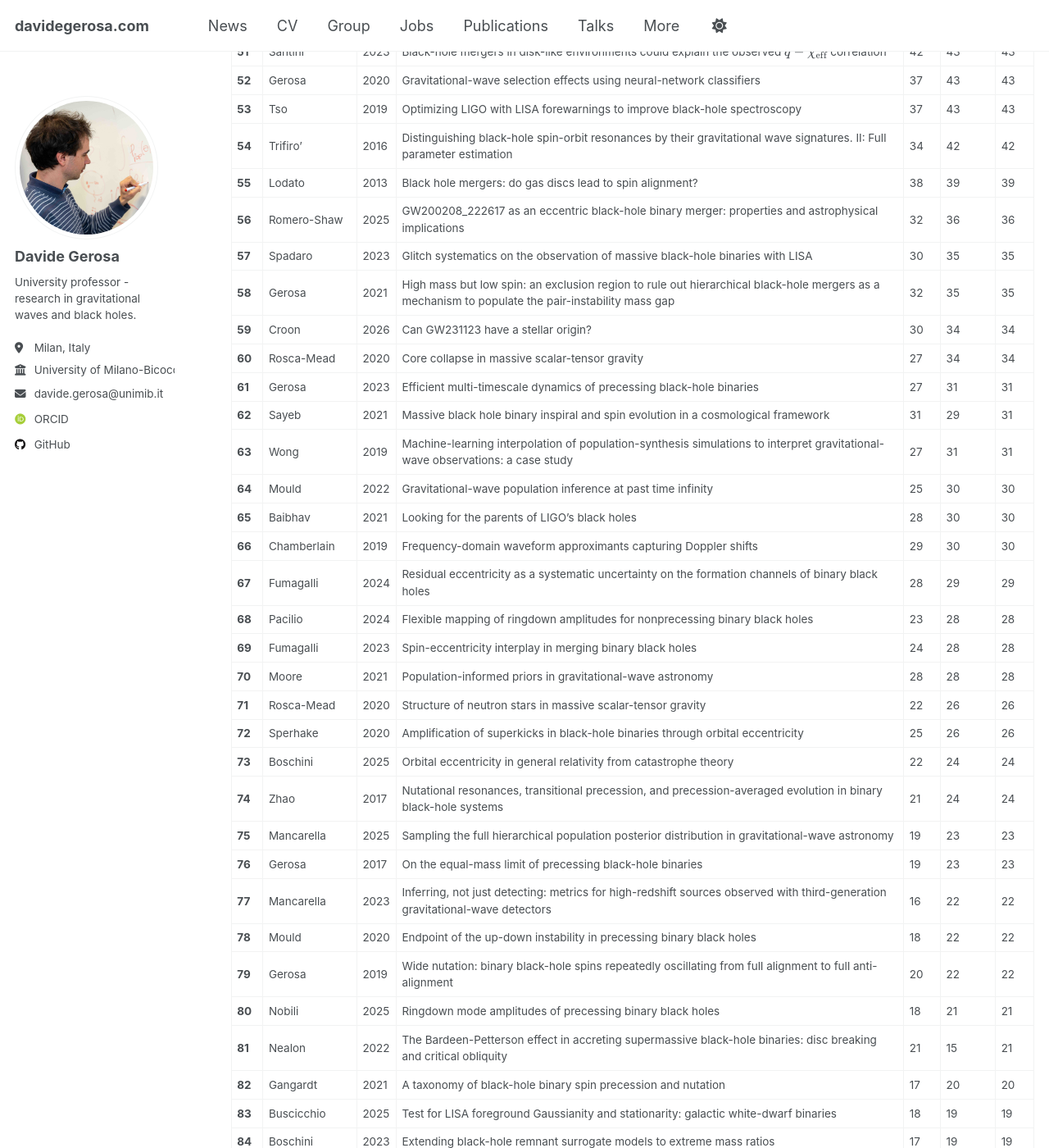
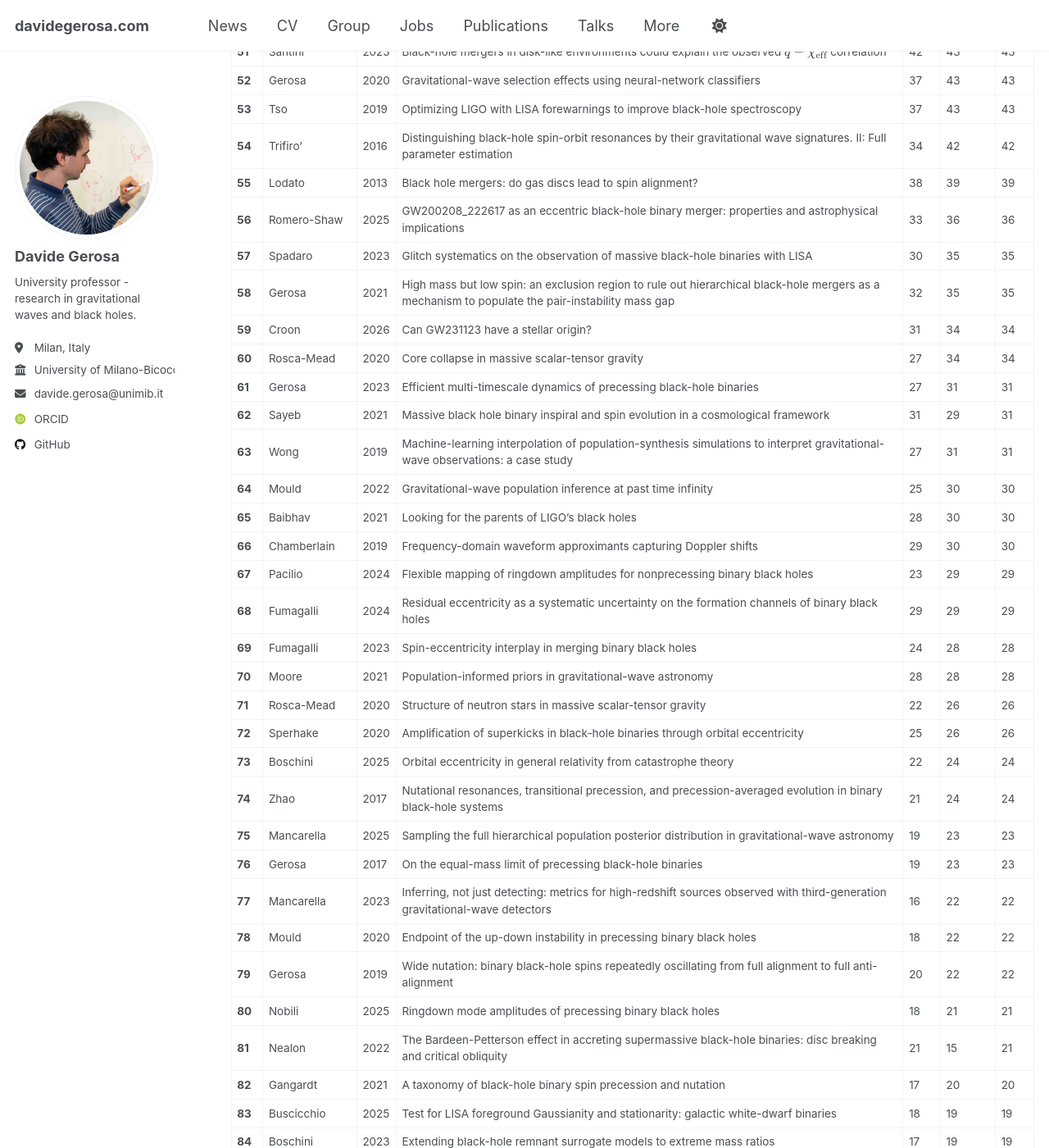
Before and after one commit to dgerosa/website, a Jekyll site: the page built from _pages/citations.md, in a window 1280 px wide and 1400 px high, scrolled down 2545 px. Shown: the whole window at 82% size. Built offline with Jekyll 4.4.1, drawn with Linux system fonts in a browser that asks for light colours; some web fonts are replaced; some of the changed text lies outside the part shown.

Commit message:
Website update from workflow

```diff
--- a/_pages/_citations.md
+++ b/_pages/_citations.md
@@ -64,10 +64,10 @@
 | **53** | Tso | 2019 | Optimizing LIGO with LISA forewarnings to improve black-hole spectroscopy | 37 | 43 | 43 |
 | **54** | Trifiro' | 2016 | Distinguishing black-hole spin-orbit resonances by their gravitational wave signatures. II: Full parameter estimation | 34 | 42 | 42 |
 | **55** | Lodato | 2013 | Black hole mergers: do gas discs lead to spin alignment? | 38 | 39 | 39 |
-| **56** | Romero-Shaw | 2025 | GW200208_222617 as an eccentric black-hole binary merger: properties and astrophysical implications | 32 | 36 | 36 |
+| **56** | Romero-Shaw | 2025 | GW200208_222617 as an eccentric black-hole binary merger: properties and astrophysical implications | 33 | 36 | 36 |
 | **57** | Spadaro | 2023 | Glitch systematics on the observation of massive black-hole binaries with LISA | 30 | 35 | 35 |
 | **58** | Gerosa | 2021 | High mass but low spin: an exclusion region to rule out hierarchical black-hole mergers as a mechanism to populate the pair-instability mass gap | 32 | 35 | 35 |
-| **59** | Croon | 2026 | Can GW231123 have a stellar origin? | 30 | 34 | 34 |
+| **59** | Croon | 2026 | Can GW231123 have a stellar origin? | 31 | 34 | 34 |
 | **60** | Rosca-Mead | 2020 | Core collapse in massive scalar-tensor gravity | 27 | 34 | 34 |
 | **61** | Gerosa | 2023 | Efficient multi-timescale dynamics of precessing black-hole binaries | 27 | 31 | 31 |
 | **62** | Sayeb | 2021 | Massive black hole binary inspiral and spin evolution in a cosmological framework | 31 | 29 | 31 |
@@ -75,8 +75,8 @@
 | **64** | Mould | 2022 | Gravitational-wave population inference at past time infinity | 25 | 30 | 30 |
 | **65** | Baibhav | 2021 | Looking for the parents of LIGO's black holes | 28 | 30 | 30 |
 | **66** | Chamberlain | 2019 | Frequency-domain waveform approximants capturing Doppler shifts | 29 | 30 | 30 |
-| **67** | Fumagalli | 2024 | Residual eccentricity as a systematic uncertainty on the formation channels of binary black holes | 28 | 29 | 29 |
-| **68** | Pacilio | 2024 | Flexible mapping of ringdown amplitudes for nonprecessing binary black holes | 23 | 28 | 28 |
+| **67** | Pacilio | 2024 | Flexible mapping of ringdown amplitudes for nonprecessing binary black holes | 23 | 29 | 29 |
+| **68** | Fumagalli | 2024 | Residual eccentricity as a systematic uncertainty on the formation channels of binary black holes | 29 | 29 | 29 |
 | **69** | Fumagalli | 2023 | Spin-eccentricity interplay in merging binary black holes | 24 | 28 | 28 |
 | **70** | Moore | 2021 | Population-informed priors in gravitational-wave astronomy | 28 | 28 | 28 |
 | **71** | Rosca-Mead | 2020 | Structure of neutron stars in massive scalar-tensor gravity | 22 | 26 | 26 |
```
Also changed, not shown: other parts of _pages/_citations.md (+15 -15 lines), _pages/_group.md (+1 -1 lines), _pages/_publications.md (+1 -1 lines), _pages/_talks.md (+1 -1 lines).
